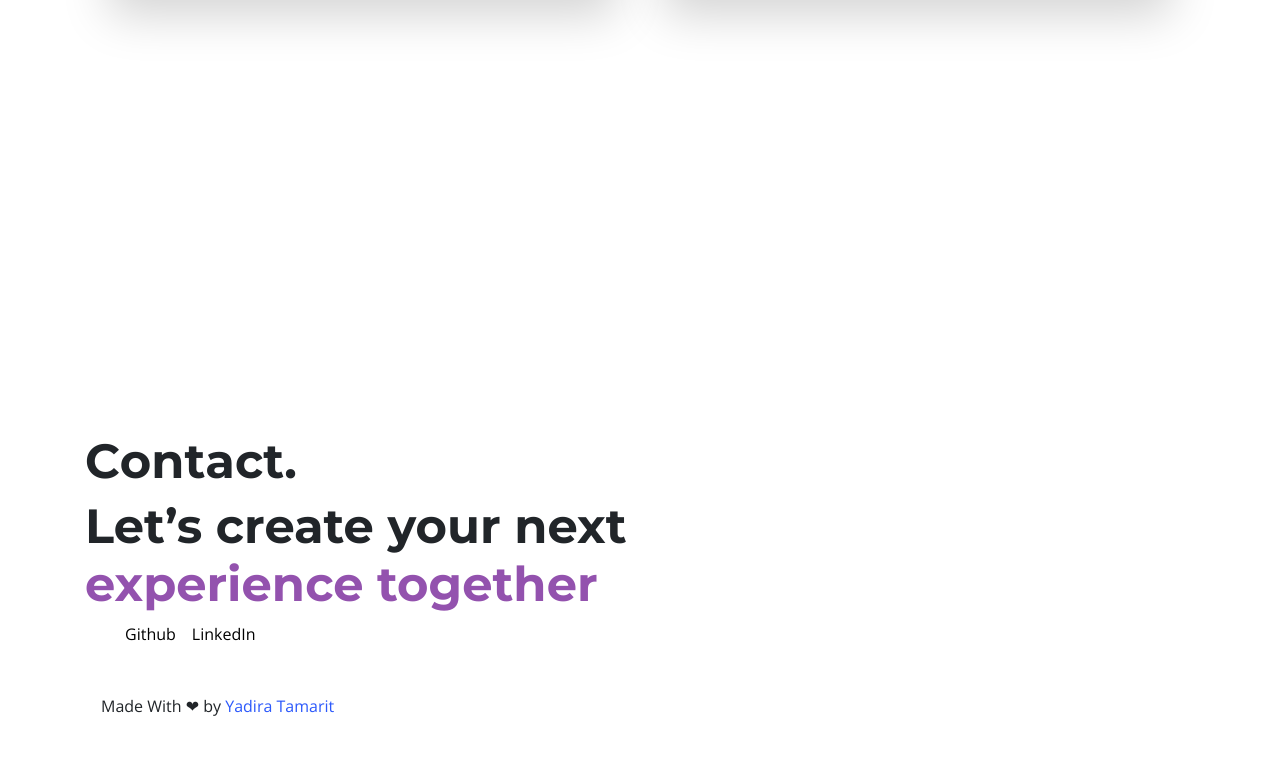
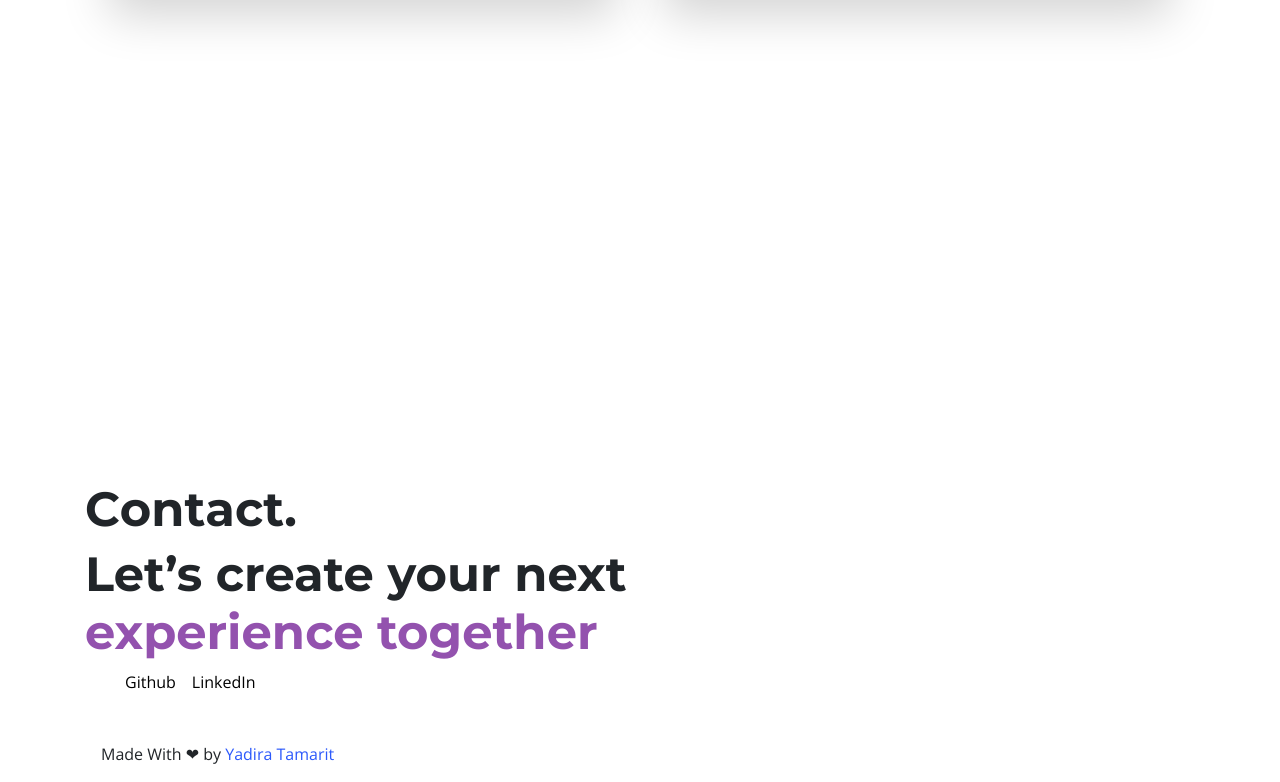
Before and after one commit to ystamaritq/react-portfolio, a React (Create React App) app: page / in a window 1280 px wide. Shown: the part 6830-7612 px from the top of the page. Before the commit the page ends 7563 px from the top, so only its background shows below. Built offline with nearby package versions, Linux system fonts and the light colour scheme.

Commit message:
contact container updated

```diff
--- a/src/components/Contact.js
+++ b/src/components/Contact.js
@@ -5,7 +5,7 @@ import { Container } from "react-bootstrap";
 
 const Contact = () => {
 	return (
-		<Container>
+		<Container className="py-5">
 			<h1>
 				<Fade bottom cascade>
 					{" "}
```
